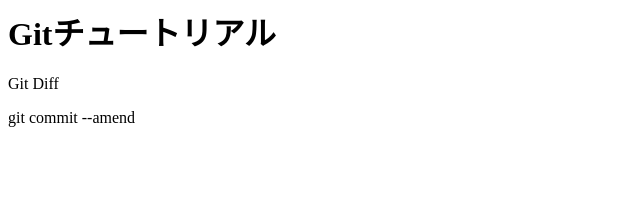
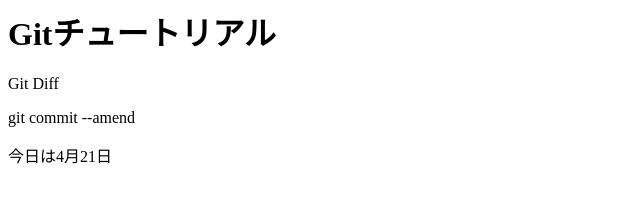
Before and after one commit to ysd-g/git-practice, a plain HTML site: page index.html in a window 1280 px wide. Shown: the whole page, without its empty margins (0-640 px from the left). Drawn offline with Linux system fonts and the light colour scheme.

Commit message:
Update index.html

```diff
--- a/index.html
+++ b/index.html
@@ -3,3 +3,4 @@
 
 <p>Git Diff</p>
 <p>git commit --amend</p>
+<p>今日は4月21日</a>
```
